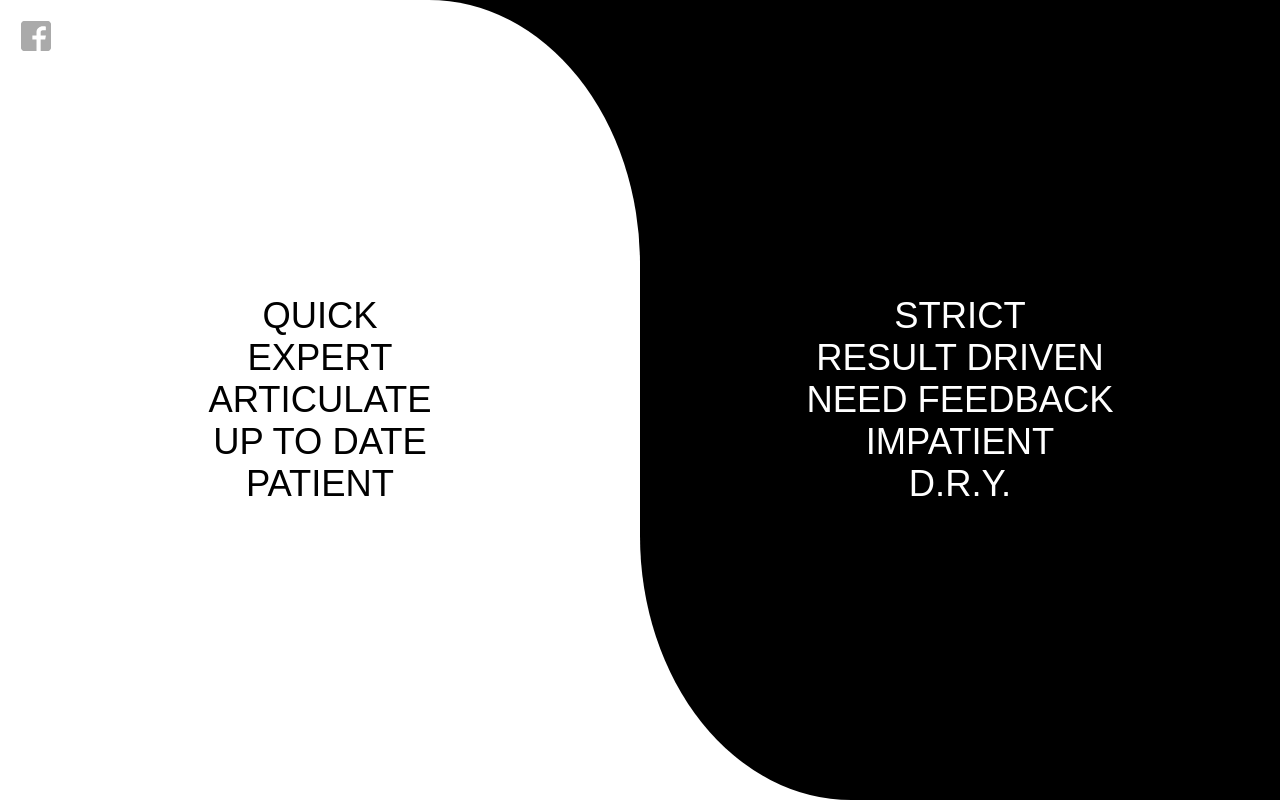
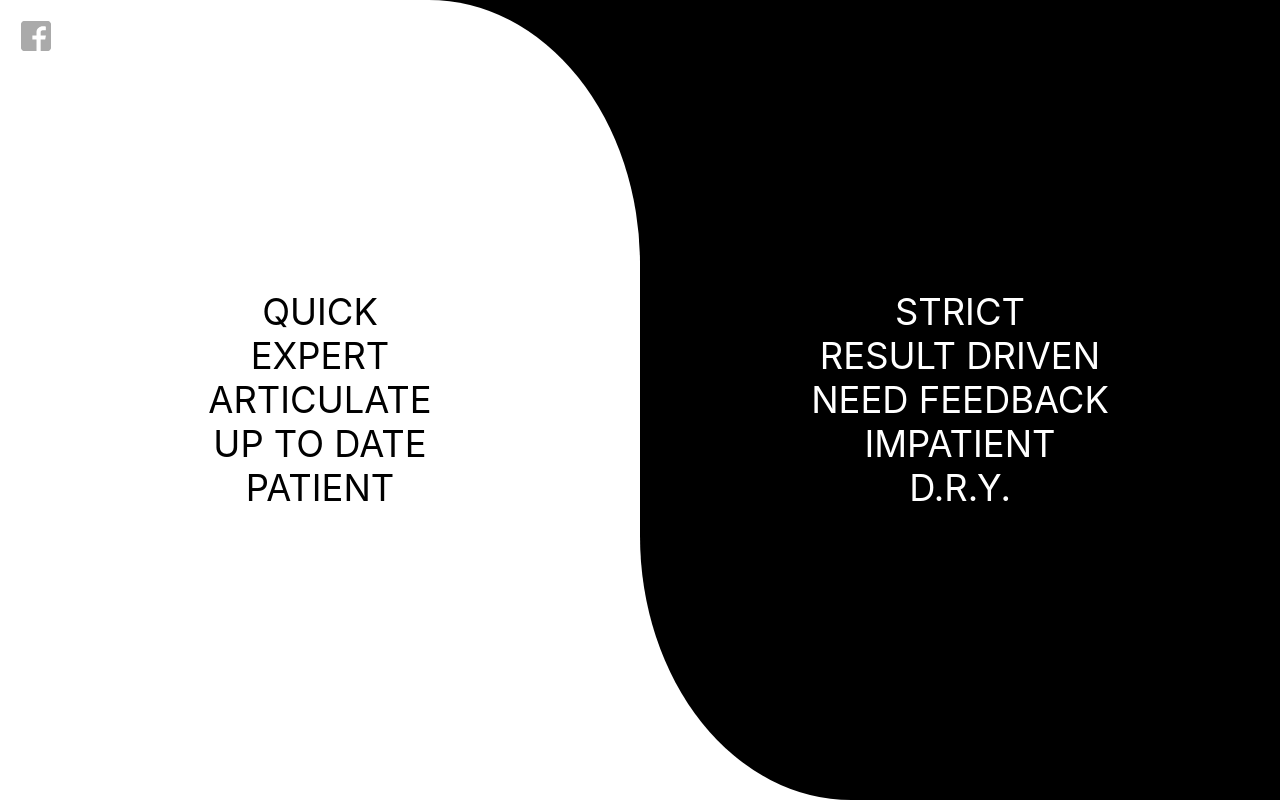
Before and after one commit to toybreaker/tldr, a website: page index.htm in a window 1280 px wide. Drawn offline with Linux system fonts and the light colour scheme.

Commit message:
improved readability

```diff
--- a/index.htm
+++ b/index.htm
@@ -16,8 +16,8 @@
 		<style media="screen">
 			html {
 				background-color: #f00;
-				font: caption;
-				font-weight: 200;
+				font-family: -apple-system,BlinkMacSystemFont,"Segoe UI",Roboto,Oxygen-Sans,Ubuntu,Cantarell,"Helvetica Neue",sans-serif;
+				font-weight: 400;
 				font-size: calc(6px + 1vw);
 				color: #ff0;
 			}
```
Also changed, not shown: README.md.
